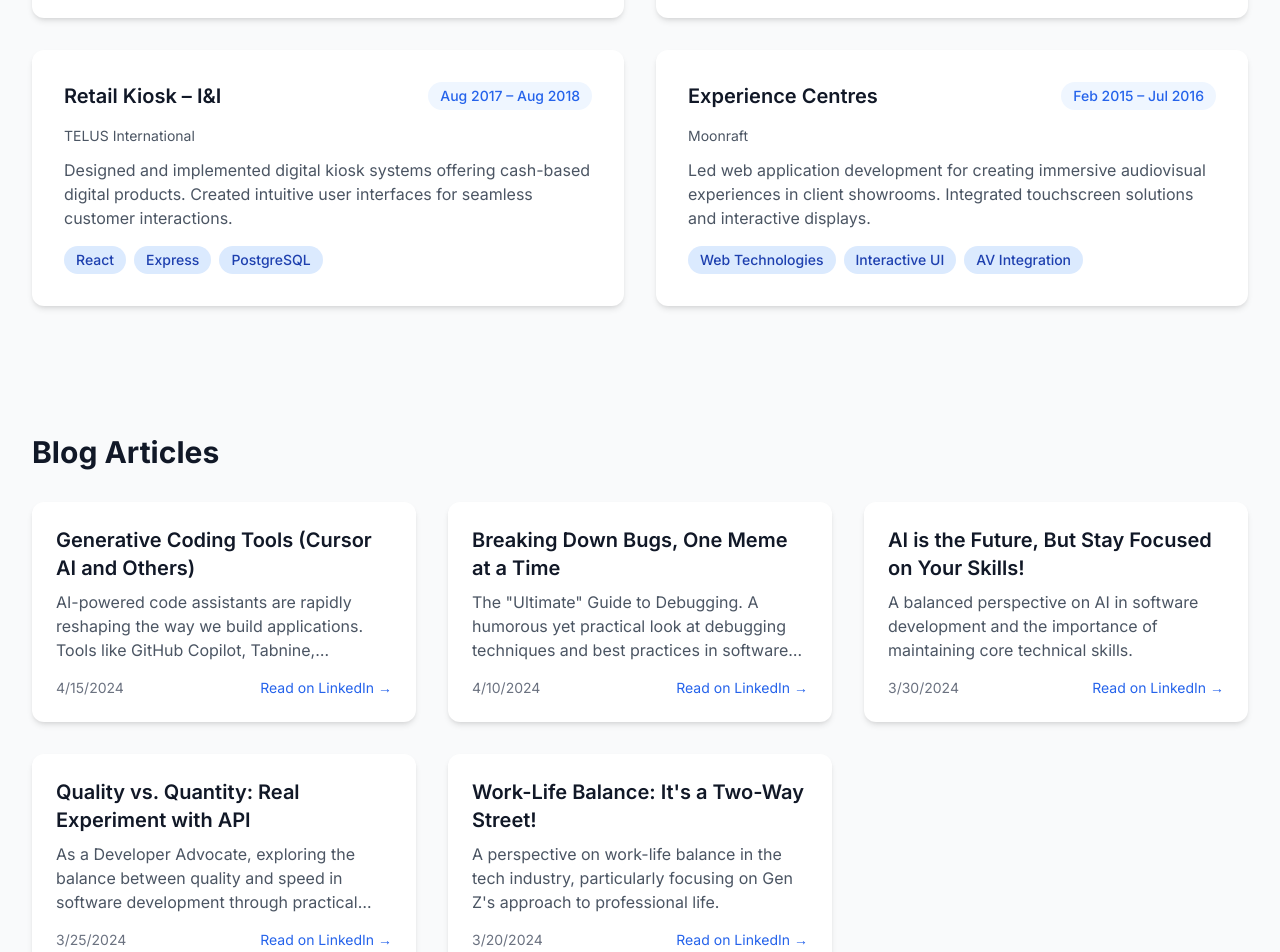
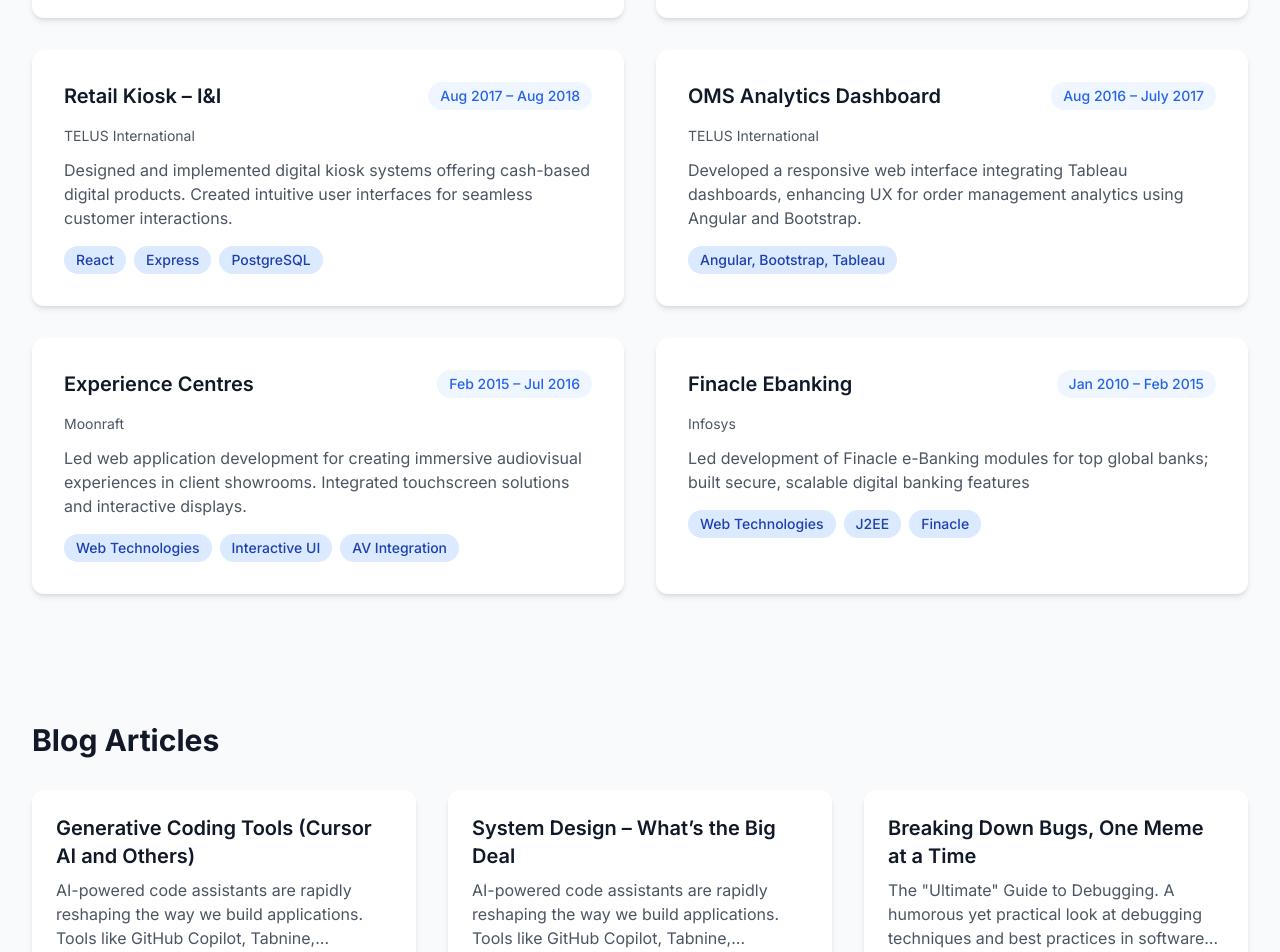
Before and after one commit to uionly/myprofile, a Next.js app: page / in a window 1280 px wide. Shown: the part 4040-4992 px from the top of the page. Built offline with nearby package versions, Linux system fonts and the light colour scheme.

Commit message:
added blogs

```diff
--- a/src/app/api/linkedin-articles/route.ts
+++ b/src/app/api/linkedin-articles/route.ts
@@ -11,6 +11,15 @@ export async function GET() {
         summary:
           'AI-powered code assistants are rapidly reshaping the way we build applications. Tools like GitHub Copilot, Tabnine, Codeium, Amazon Code Whisperer, and Cursor AI are transforming the development landscape.',
       },
+      {
+        id: '3',
+        title: 'System Design – What’s the Big Deal',
+        url: 'https://www.tothenew.com/blog/system-design-whats-the-big-deal/',
+        publishedAt: '2025-01-16',
+        summary:
+          'AI-powered code assistants are rapidly reshaping the way we build applications. Tools like GitHub Copilot, Tabnine, Codeium, Amazon Code Whisperer, and Cursor AI are transforming the development landscape.',
+      },
+
       {
         id: '2',
         title: 'Breaking Down Bugs, One Meme at a Time',
--- a/src/components/Blog.tsx
+++ b/src/components/Blog.tsx
@@ -29,27 +29,52 @@ const Blog = () => {
         setArticles([
           {
             id: '1',
-            title: 'Building Scalable Microservices with Node.js',
-            url: 'https://www.linkedin.com/pulse/building-scalable-microservices-nodejs-deepak-kumar',
-            publishedAt: '2024-03-15',
+            title: 'Generative Coding Tools (Cursor AI and Others)',
+            url: 'https://www.linkedin.com/pulse/generative-coding-tools-cursor-ai-others-deepak-kumar-vha7c',
+            publishedAt: '2024-04-15',
             summary:
-              'Learn how to design and implement scalable microservices using Node.js and best practices for enterprise applications.',
-          },
-          {
-            id: '2',
-            title: 'AWS Cloud Architecture Best Practices',
-            url: 'https://www.linkedin.com/pulse/aws-cloud-architecture-best-practices-deepak-kumar',
-            publishedAt: '2024-02-20',
-            summary:
-              'Explore the best practices for designing and implementing robust cloud architectures on AWS.',
+              'AI-powered code assistants are rapidly reshaping the way we build applications. Tools like GitHub Copilot, Tabnine, Codeium, Amazon Code Whisperer, and Cursor AI are transforming the development landscape.',
           },
           {
             id: '3',
-            title: 'Modern Web Development with React and TypeScript',
-            url: 'https://www.linkedin.com/pulse/modern-web-development-react-typescript-deepak-kumar',
-            publishedAt: '2024-01-10',
+            title: 'System Design – What’s the Big Deal',
+            url: 'https://www.tothenew.com/blog/system-design-whats-the-big-deal/',
+            publishedAt: '2025-01-16',
             summary:
-              'A comprehensive guide to building modern web applications using React and TypeScript.',
+              'AI-powered code assistants are rapidly reshaping the way we build applications. Tools like GitHub Copilot, Tabnine, Codeium, Amazon Code Whisperer, and Cursor AI are transforming the development landscape.',
+          },
+
+          {
+            id: '2',
+            title: 'Breaking Down Bugs, One Meme at a Time',
+            url: 'https://www.linkedin.com/pulse/breaking-down-bugs-one-meme-time-deepak-kumar-2tycc',
+            publishedAt: '2024-04-10',
+            summary:
+              'The "Ultimate" Guide to Debugging. A humorous yet practical look at debugging techniques and best practices in software development.',
+          },
+          {
+            id: '4',
+            title: 'AI is the Future, But Stay Focused on Your Skills!',
+            url: 'https://www.linkedin.com/pulse/ai-future-stay-focused-your-skills-deepak-kumar-rscsc',
+            publishedAt: '2024-03-30',
+            summary:
+              'A balanced perspective on AI in software development and the importance of maintaining core technical skills.',
+          },
+          {
+            id: '5',
+            title: 'Quality vs. Quantity: Real Experiment with API',
+            url: 'https://www.linkedin.com/pulse/quality-vs-quantity-real-experiment-api-deepak-kumar-eckmc',
+            publishedAt: '2024-03-25',
+            summary:
+              'As a Developer Advocate, exploring the balance between quality and speed in software development through practical experimentation.',
+          },
+          {
+            id: '6',
+            title: "Work-Life Balance: It's a Two-Way Street!",
+            url: 'https://www.linkedin.com/pulse/work-life-balance-its-two-way-street-deepak-kumar-ssdrc',
+            publishedAt: '2024-03-20',
+            summary:
+              "A perspective on work-life balance in the tech industry, particularly focusing on Gen Z's approach to professional life.",
           },
         ]);
       } finally {
--- a/src/components/Projects.tsx
+++ b/src/components/Projects.tsx
@@ -54,12 +54,28 @@ const projects: Project[] = [
     company: 'TELUS International',
   },
   {
+    title: 'OMS Analytics Dashboard ',
+    description:
+      'Developed a responsive web interface integrating Tableau dashboards, enhancing UX for order management analytics using Angular and Bootstrap.',
+    technologies: ['Angular, Bootstrap, Tableau'],
+    duration: 'Aug 2016 – July 2017',
+    company: 'TELUS International',
+  },
+  {
     title: 'Experience Centres',
     description:
       'Led web application development for creating immersive audiovisual experiences in client showrooms. Integrated touchscreen solutions and interactive displays.',
     technologies: ['Web Technologies', 'Interactive UI', 'AV Integration'],
     duration: 'Feb 2015 – Jul 2016',
     company: 'Moonraft',
+  },
+  {
+    title: 'Finacle Ebanking',
+    description:
+      'Led development of Finacle e-Banking modules for top global banks; built secure, scalable digital banking features',
+    technologies: ['Web Technologies', 'J2EE', 'Finacle'],
+    duration: 'Jan 2010 – Feb 2015',
+    company: 'Infosys',
   },
 ];
 
```
